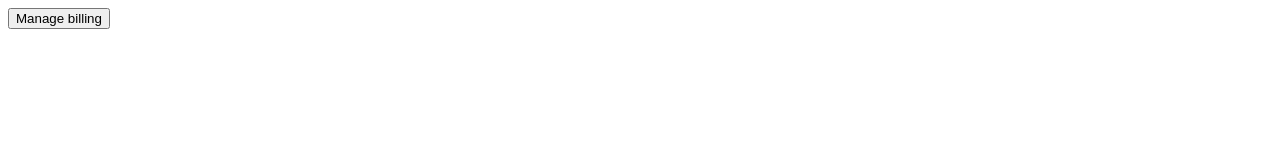
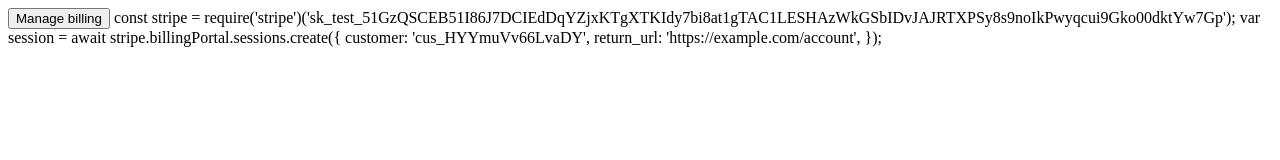
Before and after one commit to FrancoFundationCa/.help, a plain HTML site: page index.html in a window 1280 px wide. Drawn offline with Linux system fonts and the light colour scheme.

Commit message:
Update index.html

```diff
--- a/index.html
+++ b/index.html
@@ -24,4 +24,13 @@
 
     <button type="submit">Manage billing</button>
 
+  const stripe = require('stripe')('sk_test_51GzQSCEB51I86J7DCIEdDqYZjxKTgXTKIdy7bi8at1gTAC1LESHAzWkGSbIDvJAJRTXPSy8s9noIkPwyqcui9Gko00dktYw7Gp');
+
+var session = await stripe.billingPortal.sessions.create({
+
+  customer: 'cus_HYYmuVv66LvaDY',
+
+  return_url: 'https://example.com/account',
+
+});
 </form>
```
